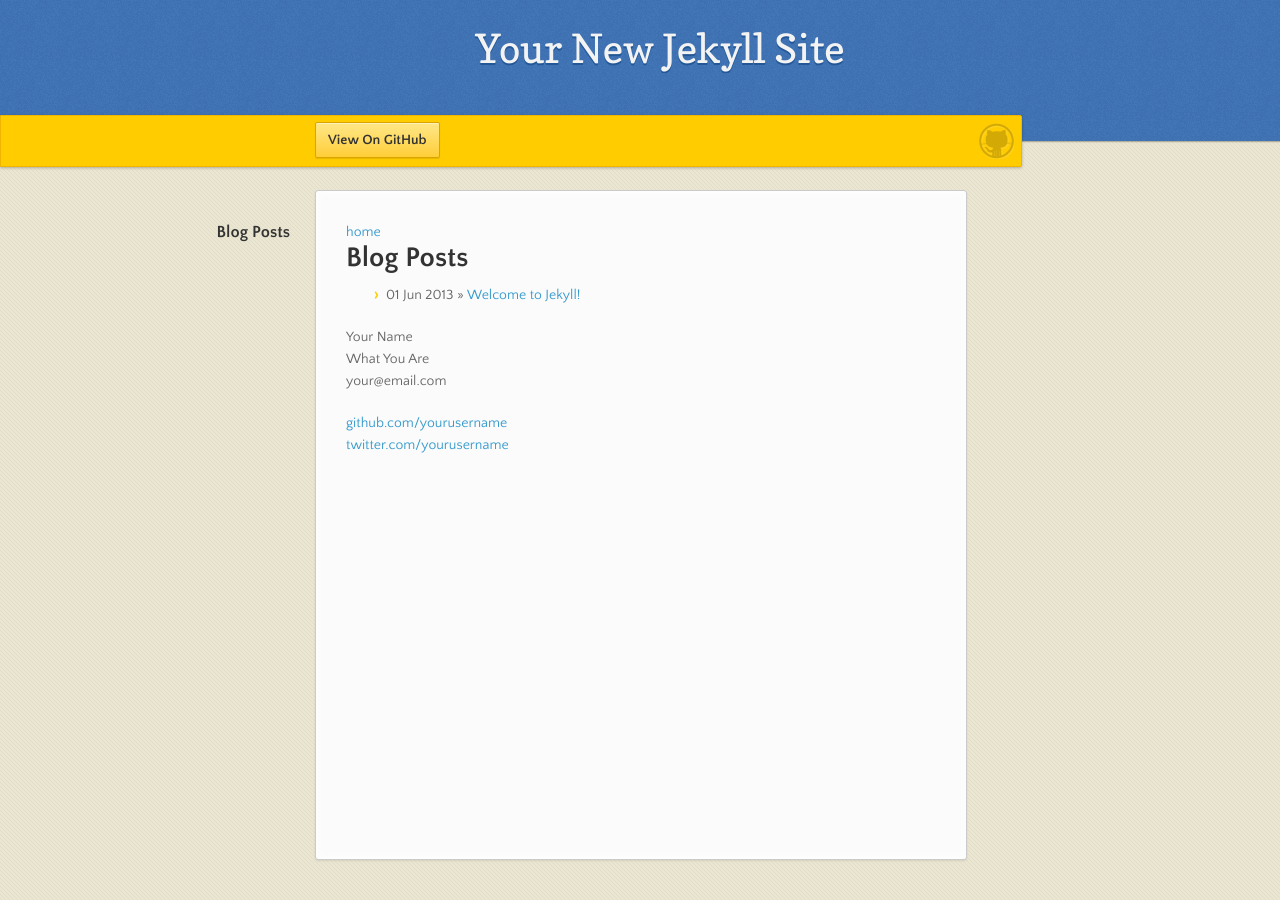
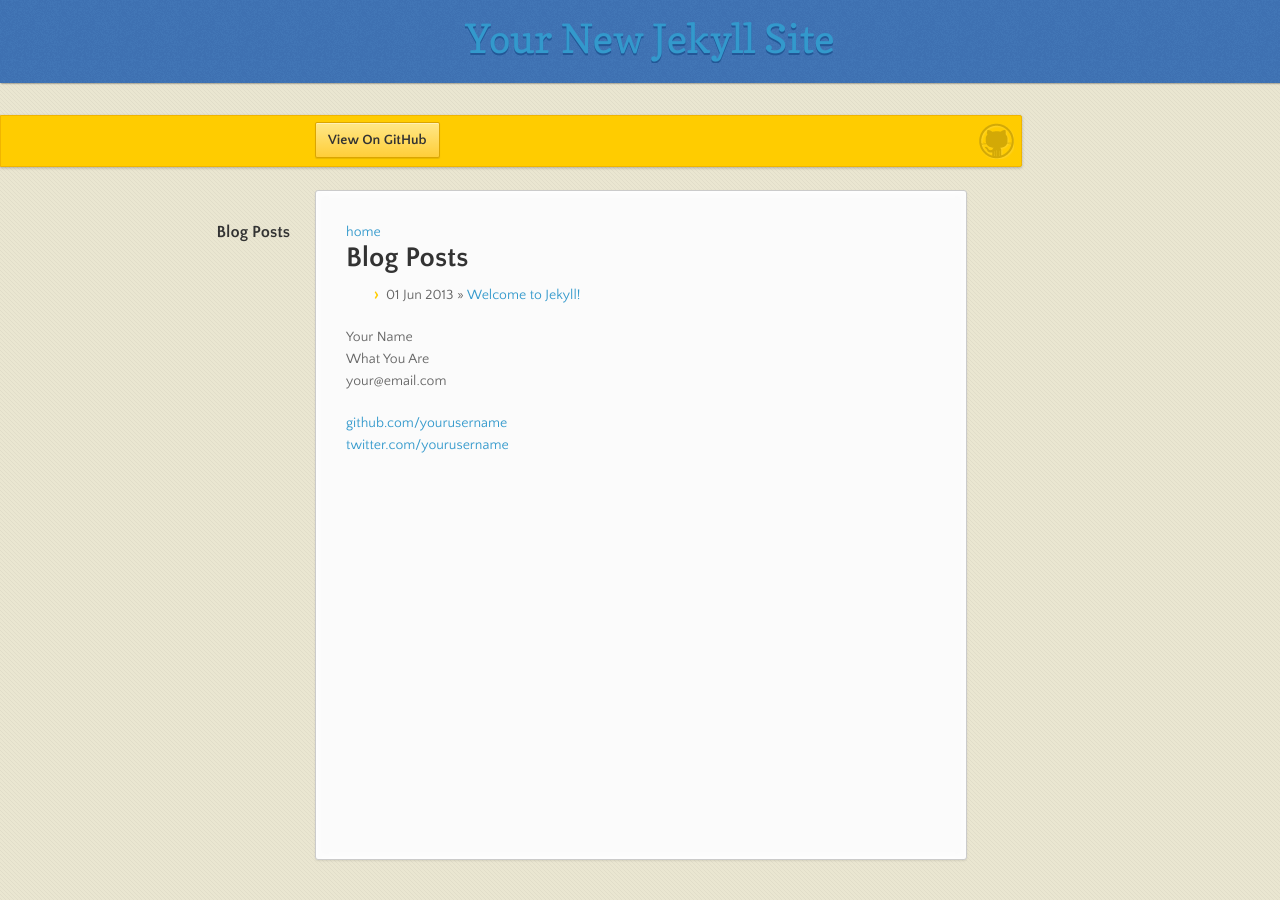
Before and after one commit to vesselxx/vessel.github.io, a Jekyll site: the page built from index.html, in a window 1280 px wide. Built offline with Jekyll 4.4.1, drawn with Linux system fonts in a browser that asks for light colours; nearby versions of some CDN libraries.

Commit message:
<header> ヘッダー幅を狭く

```diff
--- a/_layouts/default.html
+++ b/_layouts/default.html
@@ -31,9 +31,7 @@
   <body>
 
     <header>
-      <!-- <h1>Vessel.github.io</h1> -->
-      <h1>{{ site.name }}</h1>
-      <!-- <p>ユーザーページ</p> -->
+      <h1><a href="/">{{ site.name }}</a></h1>
     </header>
 
     <div id="banner">
@@ -53,7 +51,7 @@
         <!-- <div class="container"> -->
           <!-- <div class="site"> -->
             <div class="header">
-              <a class="extra" href="/">home</a>
+              <a href="/">home</a>
             </div>
 
                 {{ content }}
--- a/stylesheets/styles.css
+++ b/stylesheets/styles.css
@@ -651,7 +651,7 @@ dt {
 }
 
 header {
-  padding: 25px 20px 40px 20px;
+  padding: 15px 20px 20px 20px;
   margin: 0;
   position: fixed;
   top: 0;
@@ -666,13 +666,14 @@ header {
   box-shadow: 1px 0px 2px rgba(0, 0, 0, 0.75);
   z-index: 99;
   -webkit-font-smoothing: antialiased;
-  min-height: 76px;
+  min-height: 40px;
 }
 header h1 {
   font: 40px/48px "Copse", "Helvetica Neue", Helvetica, Arial, sans-serif;
   color: #f3f3f3;
   text-shadow: 0px 2px 0px #235796;
   margin: 0px;
+  margin-left: -20px;
   white-space: nowrap;
   overflow: hidden;
   text-overflow: ellipsis;
```
